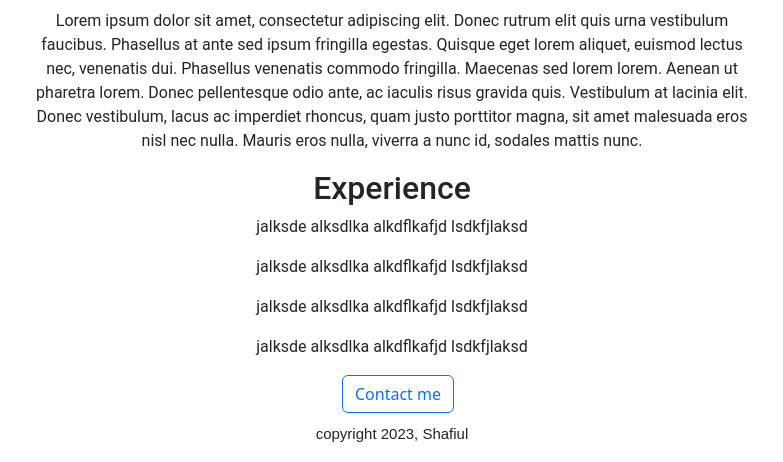
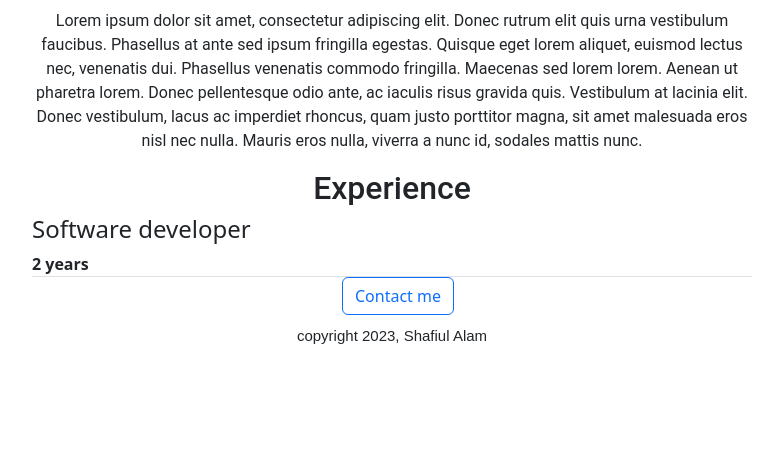
Before and after one commit to Shafiul-Alam02/career_website, a Flask app: page / in a window 1280 px wide. Shown: the part 499-961 px from the top of the page, without its empty margins (248-1031 px from the left). After the commit the page ends 843 px from the top, so only its background shows below. Run offline with Flask 3, Linux system fonts and the light colour scheme.

Commit message:
modified

```diff
--- a/app.py
+++ b/app.py
@@ -4,9 +4,15 @@ from flask import Flask, render_template
 
 app=Flask(__name__)
 
+JOBS=[
+  {'id':1,
+  'title': 'Software developer',
+'experience':'2 years'}
+]
+
 @app.route('/')
 def home():
-  return render_template('home.html')
+  return render_template('home.html', jobs=JOBS, person="Shafiul Alam")
 
 
 if __name__ == '__main__':
--- /dev/null
+++ b/templates/experience.html
@@ -0,0 +1,2 @@
+<div> <h4>{{job['title']}}</h4> </div>
+    <div>{{job['experience']}} </div>
--- a/templates/home.html
+++ b/templates/home.html
@@ -10,17 +10,20 @@
 </head>
 <body>
   <div id="container">
-  <h1>Shafiul Alam</h1>
+  <h1>{{person}}</h1>
   <img class="img-fluid" src="static/1.jpg"></img>
   <h2>About Shafiul</h2>
   <p>Lorem ipsum dolor sit amet, consectetur adipiscing elit. Donec rutrum elit quis urna vestibulum faucibus. Phasellus at ante sed ipsum fringilla egestas. Quisque eget lorem aliquet, euismod lectus nec, venenatis dui. Phasellus venenatis commodo fringilla. Maecenas sed lorem lorem. Aenean ut pharetra lorem. Donec pellentesque odio ante, ac iaculis risus gravida quis. Vestibulum at lacinia elit. Donec vestibulum, lacus ac imperdiet rhoncus, quam justo porttitor magna, sit amet malesuada eros nisl nec nulla. Mauris eros nulla, viverra a nunc id, sodales mattis nunc.</p>
   <h2>Experience</h2>
-  <p>jalksde alksdlka alkdflkafjd lsdkfjlaksd </p>
-  <p>jalksde alksdlka alkdflkafjd lsdkfjlaksd </p>
-  <p>jalksde alksdlka alkdflkafjd lsdkfjlaksd </p>
-  <p>jalksde alksdlka alkdflkafjd lsdkfjlaksd </p>
+  <b><div class="border-bottom ", margin-bottom=5px>
+    {% for job in jobs %}
+    {% include 'experience.html'%}
+    {% endfor%}
+
+  </div></b>
+
   <button class="btn btn-outline-primary">Contact me</button>
-  <p id="copyright">copyright 2023, Shafiul</p>
+  <p id="copyright">copyright 2023, {{person}}</p>
   </div>
 
 </body>
```
